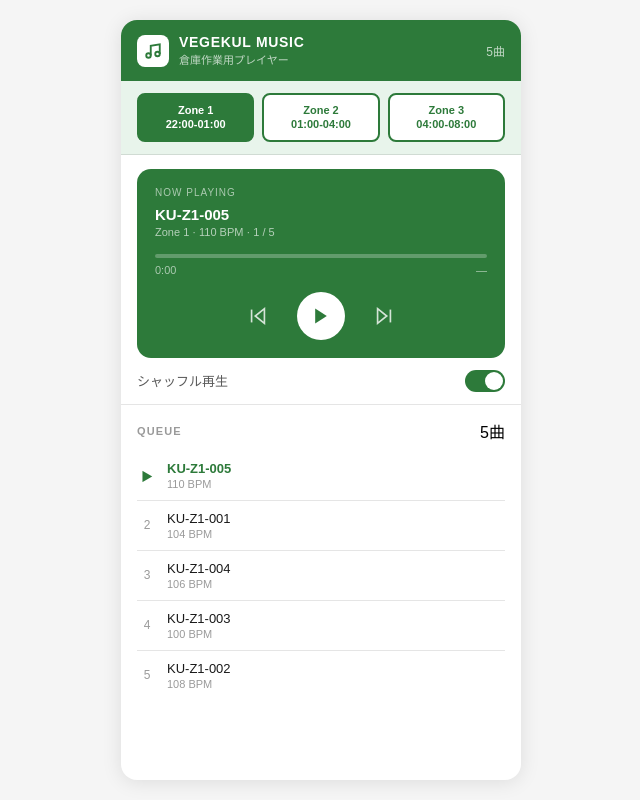
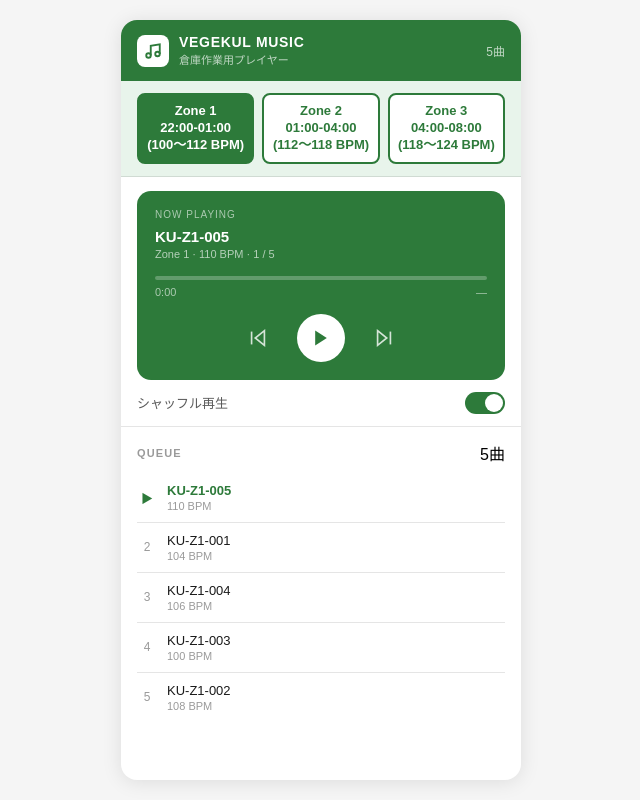
Before and after one commit to TNS3000/ku-music-player, a plain HTML site: page index.html in a window 1280 px wide. Shown: the whole page, without its empty margins (319-959 px from the left). Drawn offline with Linux system fonts and the light colour scheme.

Commit message:
Update zone labels with time slots and BPM range, restore font size to 13px

```diff
--- a/index.html
+++ b/index.html
@@ -25,7 +25,7 @@ body { font-family: 'Hiragino Sans','Hiragino Kaku Gothic ProN','Noto Sans JP',s
 
 /* Zone selector */
 .zone-bar { display: flex; gap: 8px; padding: 12px 16px; background: var(--vk-green-light); border-bottom: 1px solid var(--vk-border); }
-.zone-btn { flex: 1; padding: 8px 4px; border-radius: 8px; border: 2px solid var(--vk-green); background: white; color: var(--vk-green); font-size: 11px; font-weight: 700; cursor: pointer; transition: background 0.15s, color 0.15s; line-height: 1.3; }
+.zone-btn { flex: 1; padding: 8px 4px; border-radius: 8px; border: 2px solid var(--vk-green); background: white; color: var(--vk-green); font-size: 13px; font-weight: 700; cursor: pointer; transition: background 0.15s, color 0.15s; line-height: 1.3; }
 .zone-btn.active { background: var(--vk-green); color: white; }
 .zone-btn:hover:not(.active) { background: var(--vk-green-light); }
 
@@ -79,9 +79,9 @@ body { font-family: 'Hiragino Sans','Hiragino Kaku Gothic ProN','Noto Sans JP',s
   </div>
 
   <div class="zone-bar">
-    <button class="zone-btn active" id="zoneBtn1" onclick="switchZone(1)">Zone 1<br>22:00-01:00</button>
-    <button class="zone-btn" id="zoneBtn2" onclick="switchZone(2)">Zone 2<br>01:00-04:00</button>
-    <button class="zone-btn" id="zoneBtn3" onclick="switchZone(3)">Zone 3<br>04:00-08:00</button>
+    <button class="zone-btn active" id="zoneBtn1" onclick="switchZone(1)">Zone 1<br>22:00-01:00<br>(100〜112 BPM)</button>
+    <button class="zone-btn" id="zoneBtn2" onclick="switchZone(2)">Zone 2<br>01:00-04:00<br>(112〜118 BPM)</button>
+    <button class="zone-btn" id="zoneBtn3" onclick="switchZone(3)">Zone 3<br>04:00-08:00<br>(118〜124 BPM)</button>
   </div>
 
   <div class="now-playing">
```
